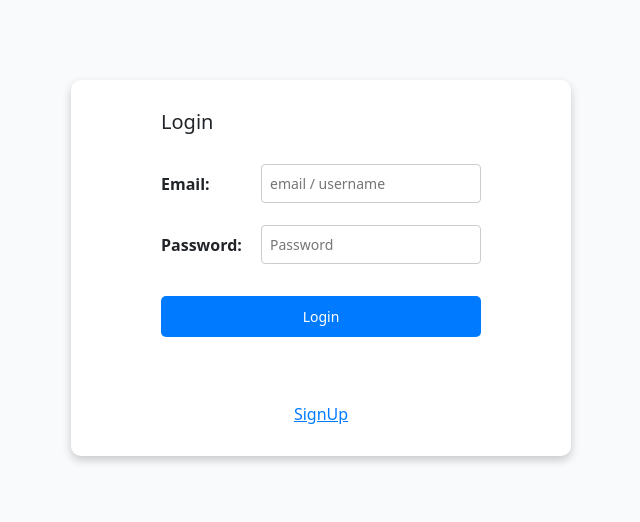
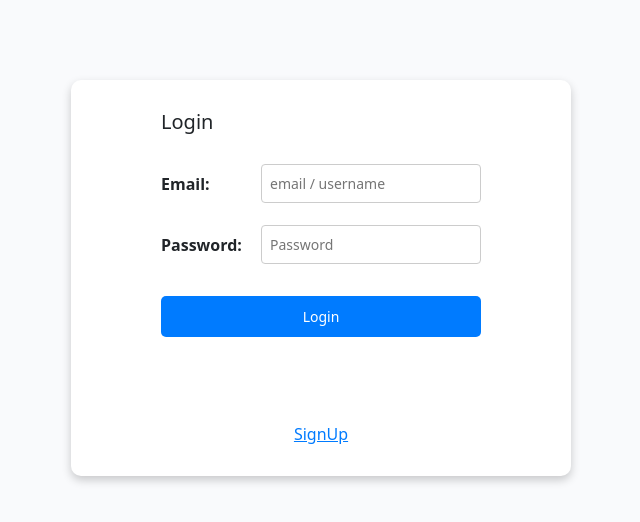
Before and after one commit to Roeishmil/FSDFront, a React (Vite) app: page / in a window 1280 px wide. Shown: the top 522 px of the page, without its empty margins (319-959 px from the left). Built offline with nearby package versions, Linux system fonts and the light colour scheme.

Commit message:
fix google signin

```diff
--- a/src/components/RegistrationPage/LoginPage.tsx
+++ b/src/components/RegistrationPage/LoginPage.tsx
@@ -168,7 +168,19 @@ const LoginPage: FC = () => {
           <button type="submit" className={LoginPageStyle.Button} disabled={isLoading}>
             {isLoading ? "Logging in..." : "Login"}
           </button>
-          <GoogleLogin onSuccess={googleResponseMessage} onError={googleErrorMessage} />
+          <div style={{
+            width: '100%',
+            margin: '10px 0',
+            display: 'flex',
+            justifyContent: 'center'
+          }}>
+            <GoogleLogin
+              onSuccess={googleResponseMessage}
+              onError={googleErrorMessage}
+              width="350px" // Set this to match your form width
+              size="large"
+            />
+          </div>
         </form>
         <div onClick={() => navigate("/SignUp")} className={LoginPageStyle.herf}>
           SignUp
```
Also changed, not shown: 1 other file (tests, documents, lock files or other folders).
